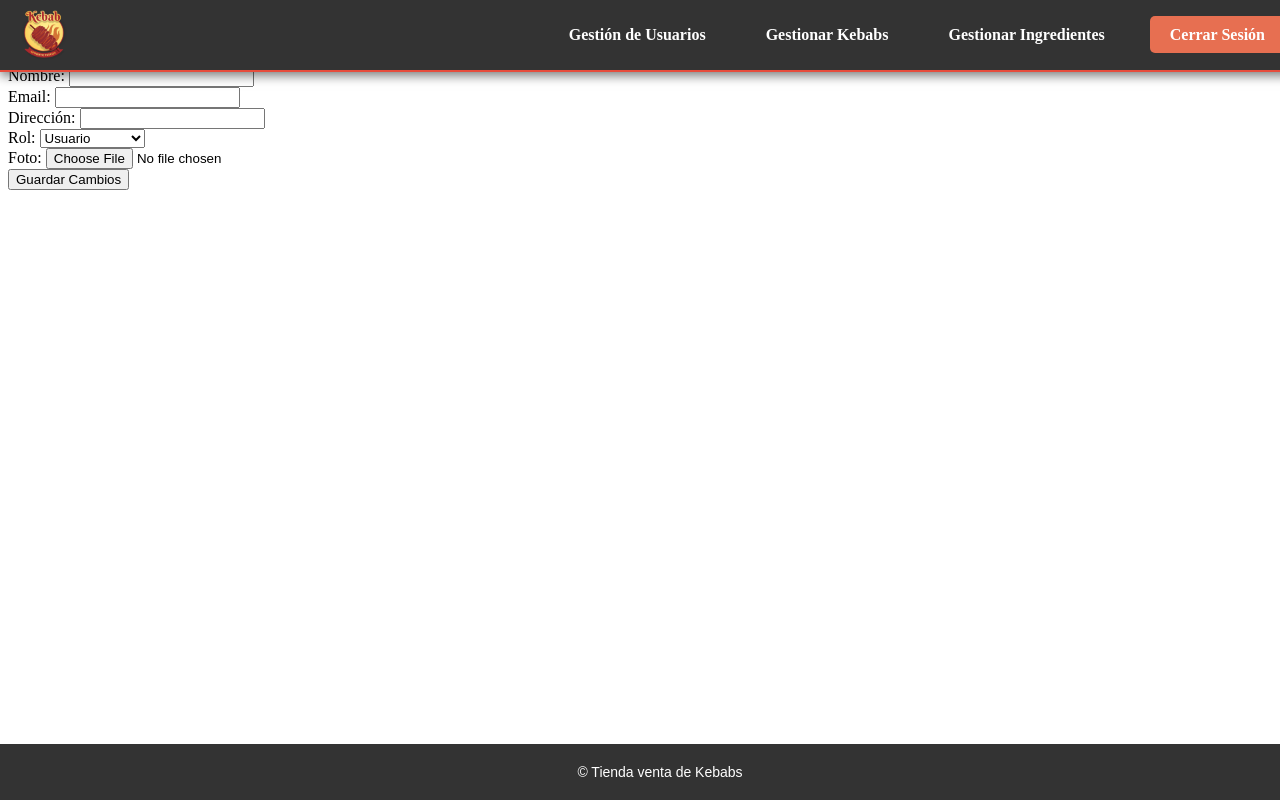
After one commit to JoseMaria1023/ProyectoKebabs, a PHP site: page /vistas_admin/EditarUsuario.php in a window 1280 px wide. The commit adds this page. Run offline with PHP 8.4, Linux system fonts and the light colour scheme.

Commit message:
Nuevas clases para editar usuarios y gestionar ingredientes y kebabs

```diff
--- /dev/null
+++ b/vistas_admin/EditarUsuario.php
@@ -0,0 +1,50 @@
+<?php
+include_once '../cargadores/autocargadores.php';
+cargarCSS('HeaderAdmin', 'EditarUsuario', 'footer');
+?>
+<?php include '../vistas_admin/HeaderAdmin.php'; ?>
+
+<!DOCTYPE html>
+<html lang="es">
+<head>
+    <meta charset="UTF-8">
+    <meta name="viewport" content="width=device-width, initial-scale=1.0">
+    <title>Editar Usuario</title>
+</head>
+<body>
+    <h1>Editar Usuario</h1>
+
+    <form id="form-editar-usuario">
+        <label for="nombre">Nombre:</label>
+        <input type="text" id="nombre" name="nombre" value="" required>
+        <br>
+
+        <label for="email">Email:</label>
+        <input type="email" id="email" name="email" value="" required>
+        <br>
+
+        <label for="direccion">Dirección:</label>
+        <input type="text" id="direccion" name="direccion" value="" required>
+        <br>
+
+        <label for="rol">Rol:</label>
+        <select id="rol" name="rol" required>
+            <option value="usuario">Usuario</option>
+            <option value="admin">Administrador</option>
+        </select>
+        <br>
+
+        <label for="foto">Foto:</label>
+        <input type="file" id="foto" name="foto" accept="image/*">
+        <br>
+
+        <input type="hidden" id="id-usuario" name="id_usuario" value="">
+
+        <button type="submit">Guardar Cambios</button>
+    </form>
+
+    <script src="../Js/EditarUsuario.js"></script>
+</body>
+</html>
+
+<?php include '../vistas_generales/footer.php'; ?>
--- a/vistas_admin/HeaderAdmin.php
+++ b/vistas_admin/HeaderAdmin.php
@@ -12,9 +12,9 @@
         </div>
         <nav>
             <ul>
-                <li><a href="gestion-usuarios.php">Gestión de Usuarios</a></li>
-                <li><a href="gestion-pedidos.php">Pedidos</a></li>
-                <li><a href="gestion-ingredientes.php">Gestionar Ingredientes</a></li>
+                <li><a href="GestionarUsuarios.php">Gestión de Usuarios</a></li>
+                <li><a href="GestionarKebabs.php">Gestionar Kebabs</a></li>
+                <li><a href="GestionarIngredientes.php">Gestionar Ingredientes</a></li>
                 <li><a href="logout.php" class="button">Cerrar Sesión</a></li>
             </ul>
         </nav>
```
Also changed, not shown: vistas_admin/GestionarIngredientes.php (added, +31 -0 lines), vistas_admin/GestionarKebabs.php (added, +31 -0 lines).
